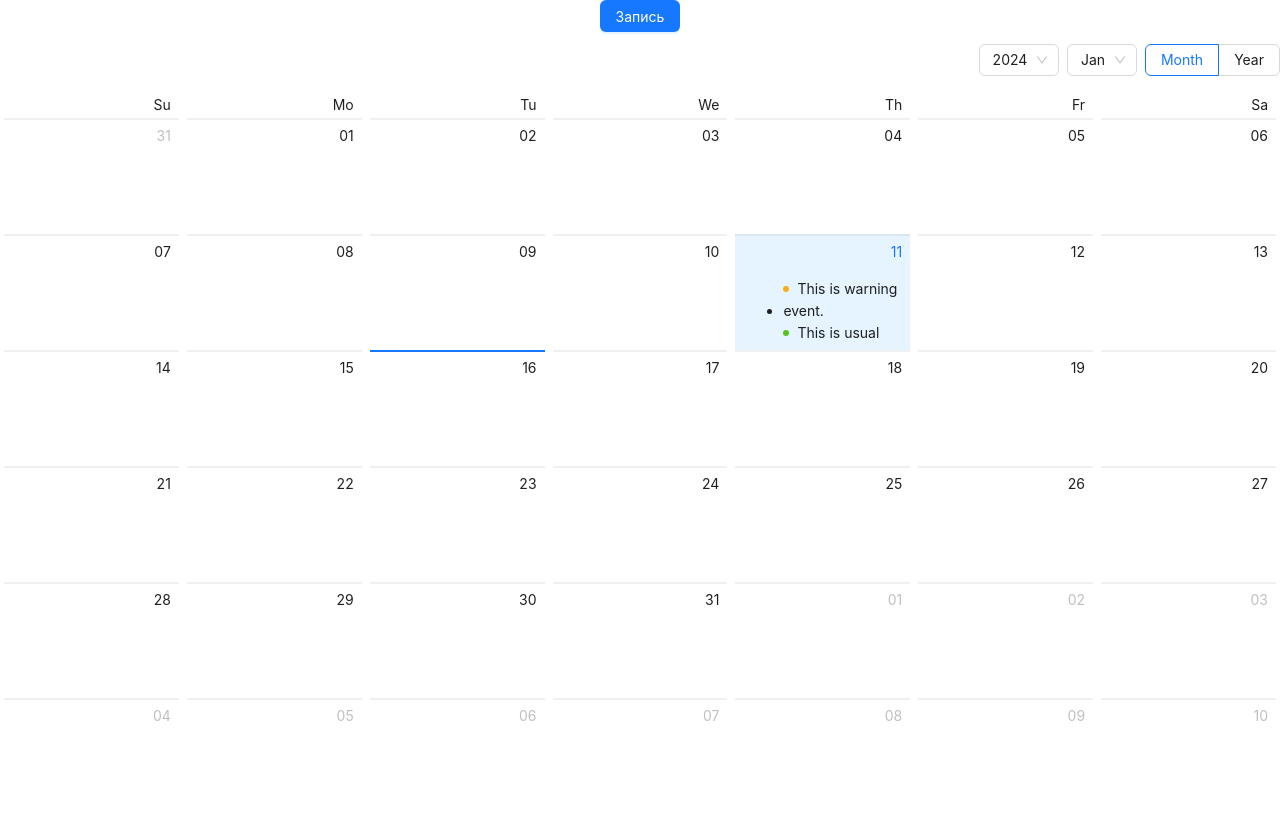
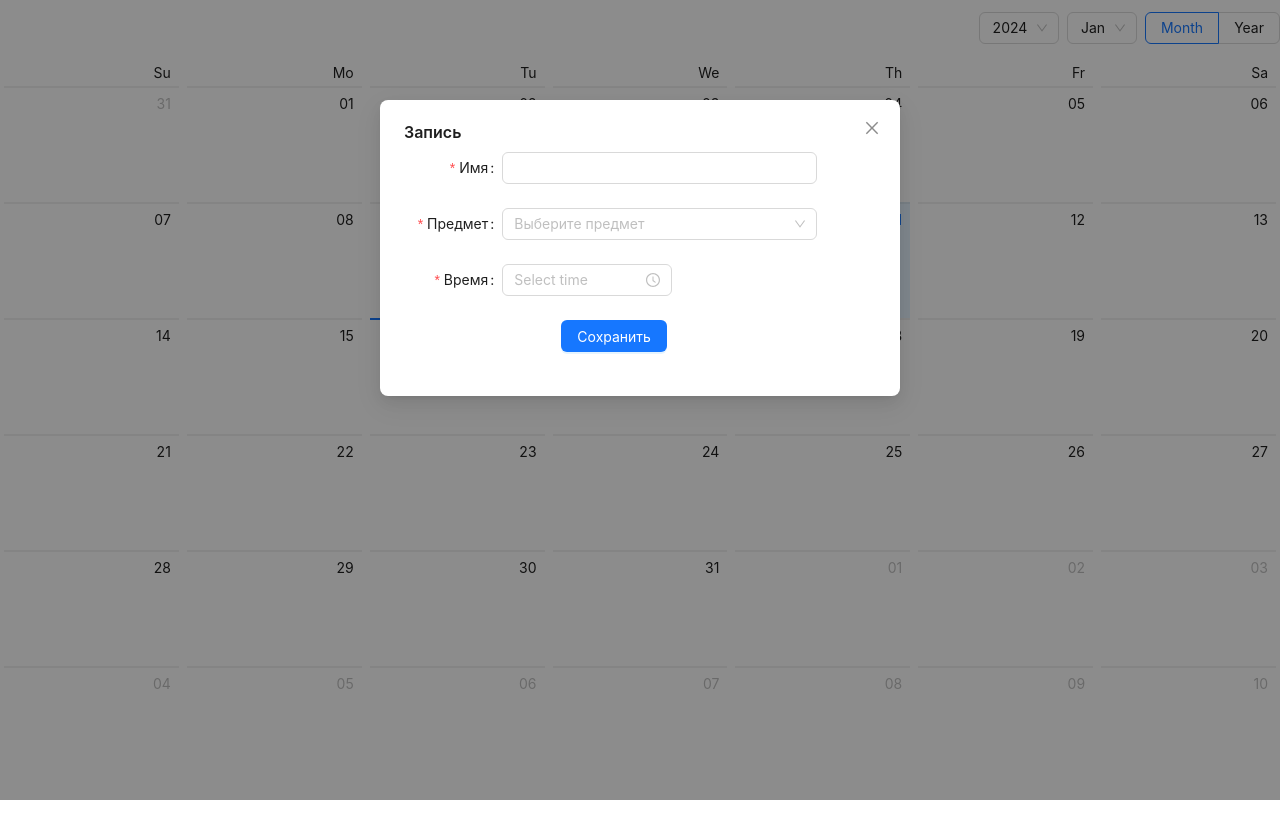
Before and after one commit to Regarn170899/app-tutors, a React (Create React App) app: page / in a window 1280 px wide. Both pictures are taken after a click on the element "11". After the commit the page ends 800 px from the top, so only its background shows below. Built offline with nearby package versions, Linux system fonts and the light colour scheme.

Commit message:
Добавлена логика по созданию записи внутри календарного дня.

```diff
--- a/src/App.js
+++ b/src/App.js
@@ -4,11 +4,14 @@ import TimeForm from "./Components/TimeForm/TimeForm";
 import {useState} from "react";
 
 function App() {
-    const [timeFormResult, setTimeFormResult] = useState([])
+    const [timeFormResult, setTimeFormResult] = useState({})
+    const [currentDate, setCurrentDate] = useState('')
+    const [isModalOpen, setIsModalOpen] = useState(false);
+
   return (
     <div className="App">
-      <TimeForm timeFormResult={timeFormResult} setTimeFormResult={setTimeFormResult}/>
-      <Calendar/>
+      <TimeForm isModalOpen={isModalOpen} setIsModalOpen={setIsModalOpen} currentDate={currentDate} timeFormResult={timeFormResult} setTimeFormResult={setTimeFormResult}/>
+      <Calendar timeFormResult={timeFormResult} isModalOpen={isModalOpen} setIsModalOpen={setIsModalOpen} setCurrentDate={setCurrentDate}/>
     </div>
   );
 }
--- a/src/Components/Calendar/Calendar.jsx
+++ b/src/Components/Calendar/Calendar.jsx
@@ -1,32 +1,24 @@
-import React, {useState} from 'react';
-import { Badge, Calendar } from 'antd';
-import dayjs from 'dayjs';
-const getListData = (value,arr) => {
-    let listData
-   if(arr.includes(value.format('YYYY-MM-DD'))) {
-       listData = [
-           {
-               type: 'warning',
-               content: 'This is warning event.',
-           },
-           {
-               type: 'success',
-               content: 'This is usual event.',
-           },
-       ];
-   }else{
-       listData=[];
-   }
-   return listData
+import React from 'react';
+import { Calendar } from 'antd';
 
-};
 const getMonthData = (value) => {
     if (value.month() === 8) {
         return 1394;
     }
 };
-const CalendarCustom = () => {
-    const [arr,setArr]=useState([])
+const CalendarCustom = (props) => {
+    const getListData = (value) => {
+        let listData=[]
+        Object.keys(props.timeFormResult).map((item)=>{
+            if(value.format('YYYY-MM-DD')===item){
+                props.timeFormResult[item].map((currentLesson)=>{
+                    listData.push({type:'success',content:`${currentLesson.name} : ${currentLesson.subject} в ${currentLesson.time} `})
+                })
+            }
+        })
+        return listData
+
+    };
     const monthCellRender = (value) => {
         const num = getMonthData(value);
         return num ? (
@@ -37,29 +29,23 @@ const CalendarCustom = () => {
         ) : null;
     };
     const SelectDate=(current)=>{
-        if(!arr.includes(current.format('YYYY-MM-DD'))){
-            setArr([...arr,current.format('YYYY-MM-DD')])
-            console.log(arr);
-        }
+        props.setIsModalOpen(true)
+        props.setCurrentDate(current.format('YYYY-MM-DD'))//берём выбранную дату
+    }
 
-    }
-    const deleteSelectedDate=(valueDate)=>{
-        const newArr=arr.filter((item)=>item!==valueDate.format('YYYY-MM-DD'))
-        setArr(newArr)
-    }
     const dateCellRender = (value) => {
-        const listData = getListData(value,arr);
+        const listData = getListData(value);
         return (
             <div>
-                <ul className="events">
+                <ul style={{paddingLeft:0}}>
                     {listData.map((item) => (
                         <div>
-                            <li key={item.content}>
-                                <Badge status={item.type} text={item.content} />
+                            <li key={item.content} style={{display:"flex",flexWrap:"nowrap",paddingLeft:0}}>
+
+                                <p>{item.content}</p>
                             </li>
                         </div>
                     ))}
-                    {arr.includes(value.format('YYYY-MM-DD'))&&<button onClick={() => deleteSelectedDate(value)}>Удалить</button>}
                 </ul>
 
             </div>
--- a/src/Components/TimeForm/TimeForm.jsx
+++ b/src/Components/TimeForm/TimeForm.jsx
@@ -1,5 +1,4 @@
 import {Button, Form, Input, Modal, Select, TimePicker} from 'antd';
-import {useState} from "react";
 const { Option } = Select;
 const config = {
     rules: [
@@ -14,29 +13,32 @@ const onFinishFailed = (errorInfo) => {
     console.log('Failed:', errorInfo);
 };
 const TimeForm = (props) => {
-    const [isModalOpen, setIsModalOpen] = useState(false);
-    const showModal = () => {
-        setIsModalOpen(true);
+
+    const handleCancel = () => {
+        props.setIsModalOpen(false);
     };
-    const handleCancel = () => {
-        setIsModalOpen(false);
-    };
+    const createCorrectFormDataArray=(timeFormat)=>{// Корректирует массив данных для даты
+        if(props.currentDate in props.timeFormResult){
+            return [...props.timeFormResult?.[props.currentDate],timeFormat]
+        }else{
+            return [timeFormat]
+        }
+    }
     const [form] = Form.useForm();
     const onFinish = (values) => {
         const timeFormat = {
             ...values,
             time : values.time.format('HH:mm:ss'),
         }
-        props.setTimeFormResult([...props.timeFormResult, timeFormat])
+        props.setTimeFormResult({...props.timeFormResult,
+            [props.currentDate]: createCorrectFormDataArray(timeFormat),//ключ это дата , а значение это массив из записей(запись - объект)
+        })
         form.resetFields();
-        setIsModalOpen(false);
+        props.setIsModalOpen(false);
     };
     return (
         <>
-            <Button type="primary" onClick={showModal}>
-                Запись
-            </Button>
-            <Modal title="Запись" open={isModalOpen} onCancel={handleCancel} footer={null}>
+            <Modal title="Запись" open={props.isModalOpen} onCancel={handleCancel} footer={null}>
                 <Form
                     form={form}
                     name="basic"
```
